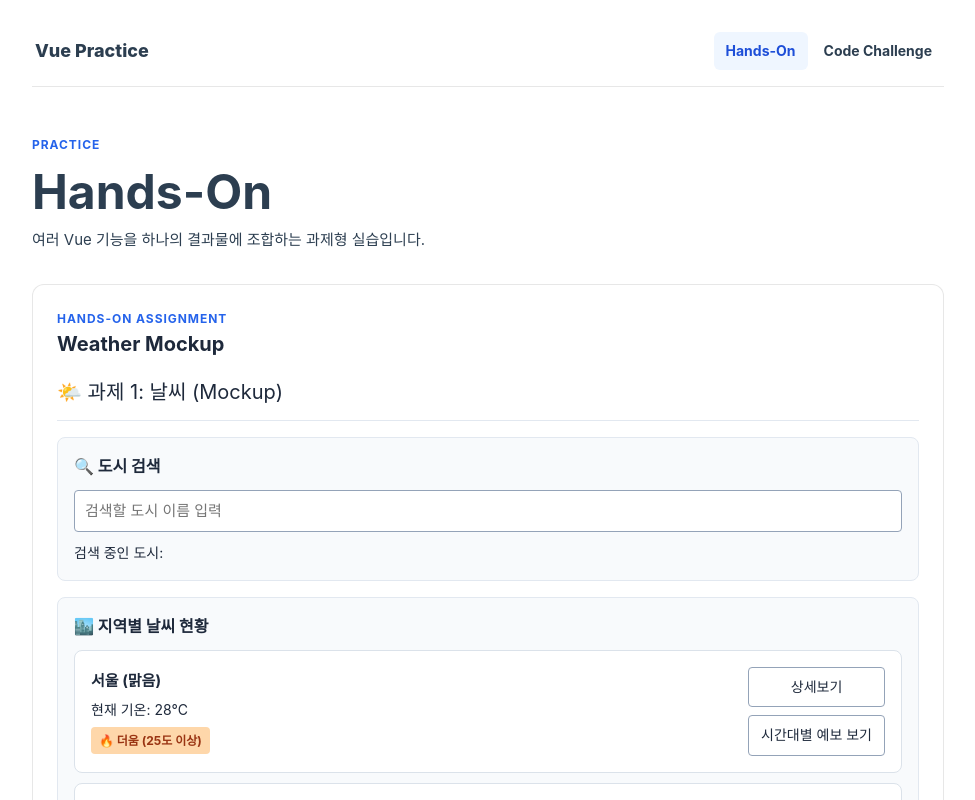
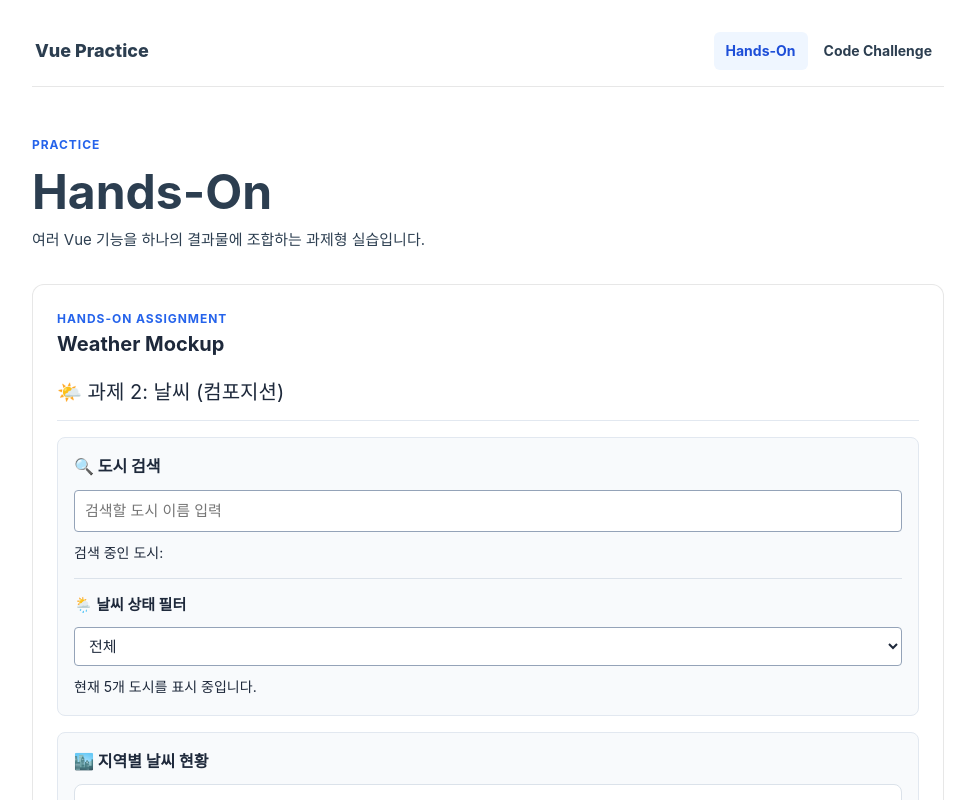
Before and after one commit to ShinHyeongcheol/skala-vue, a Vue app in the folder skala-vue/: page /hands-on in a window 1280 px wide. Shown: the top 800 px of the page, without its empty margins (152-1127 px from the left). Built offline with nearby package versions, Linux system fonts and the light colour scheme.

Commit message:
#11: hands on - weather composition

```diff
--- a/skala-vue/src/components/handsOn/WeatherMockup.vue
+++ b/skala-vue/src/components/handsOn/WeatherMockup.vue
@@ -1,5 +1,5 @@
 <script setup>
-import { ref } from 'vue'
+import { computed, ref, watch, watchEffect } from 'vue'
 
 const weatherList = ref([
   {
@@ -59,17 +59,39 @@ const weatherList = ref([
   },
 ])
 
-const searchCity = ref('')
+const searchQuery = ref('')
+const selectedCityInfo = ref(null)
+const openForecastCityId = ref(null)
+const selectedWeatherStatus = ref('전체')
 
-const selectedMessage = ref('카드를 클릭하거나 검색해 보세요.')
-const openForecastCityId = ref(null)
+const filteredWeatherList = computed(() => {
+  return weatherList.value.filter((city) => {
+    const matchesSearch = !searchQuery.value || city.name.includes(searchQuery.value)
+    const matchesStatus = selectedWeatherStatus.value === '전체'
+      || city.status === selectedWeatherStatus.value
 
-const updateSearchCity = (event) => {
-  searchCity.value = event.target.value
+    return matchesSearch && matchesStatus
+  })
+})
+
+const visibleCityCount = computed(() => filteredWeatherList.value.length)
+
+watch(selectedCityInfo, (city) => {
+  if (city) {
+    console.log(`[watch] 선택 도시: ${city.name}`)
   }
+})
 
-const selectCity = (cityName) => {
-  selectedMessage.value = `${cityName}이 선택되었습니다.`
+watch(selectedWeatherStatus, (status) => {
+  console.log(`[watch] 날씨 필터: ${status}`)
+})
+
+watchEffect(() => {
+  console.log(`[watchEffect] 검색어: ${searchQuery.value}`)
+})
+
+const selectCity = (city) => {
+  selectedCityInfo.value = city
 }
 
 const showDetail = (cityName, status) => {
@@ -83,34 +105,46 @@ const toggleForecast = (cityId) => {
 
 <template>
   <section class="weather-mockup" aria-labelledby="weather-mockup-title">
-    <h2 id="weather-mockup-title">🌤️ 과제 1: 날씨 (Mockup)</h2>
+    <h2 id="weather-mockup-title">🌤️ 과제 2: 날씨 (컴포지션)</h2>
 
     <section class="panel" aria-labelledby="search-title">
       <h3 id="search-title">🔍 도시 검색</h3>
       <input
-        v-model.trim="searchCity"
+        v-model.trim="searchQuery"
         type="text"
         placeholder="검색할 도시 이름 입력"
-        @input="updateSearchCity"
       />
-      <p>검색 중인 도시: <strong>{{searchCity}}</strong></p>
+      <p>검색 중인 도시: <strong>{{ searchQuery  }}</strong></p>
+
+      <hr class="filter-divider" />
+
+      <label for="weather-status-filter">🌦️ 날씨 상태 필터</label>
+      <select id="weather-status-filter" v-model="selectedWeatherStatus">
+        <option>전체</option>
+        <option>맑음</option>
+        <option>비</option>
+        <option>구름</option>
+      </select>
+      <p>현재 <strong>{{ visibleCityCount }}</strong>개 도시를 표시 중입니다.</p>
     </section>
 
     <section class="panel" aria-labelledby="weather-list-title">
       <h3 id="weather-list-title">🏙️ 지역별 날씨 현황</h3>
 
+      <template v-if="filteredWeatherList.length > 0">
         <article
-        v-for="city in weatherList"
+          v-for="city in filteredWeatherList"
           :key="city.id"
           class="weather-card"
           role="button"
           tabindex="0"
-        @click="selectCity(city.name)"
-        @keydown.enter="selectCity(city.name)"
-        @keydown.space.prevent="selectCity(city.name)"
+          @click="selectCity(city)"
+          @keydown.enter="selectCity(city)"
+          @keydown.space.prevent="selectCity(city)"
         >
           <div class="weather-content">
-          <h4>{{ city.name }} ({{ city.status }})</h4>
+            <h4>{{ city.name }}</h4>
+            <p>현재 날씨: {{ city.status }}</p>
             <p>현재 기온: {{ city.temp }}°C</p>
 
             <span v-if="city.temp >= 25" class="temperature-label hot">
@@ -146,9 +180,16 @@ const toggleForecast = (cityId) => {
             </p>
           </div>
         </article>
+      </template>
+
+      <p v-else class="empty-result">
+        "{{ searchQuery }}"와 일치하는 도시가 없습니다.
+      </p>
     </section>
 
-    <p class="status-bar" aria-live="polite">{{ selectedMessage }}</p>
+    <p class="status-bar" aria-live="polite">
+      {{ selectedCityInfo ? `${selectedCityInfo.name}이 선택되었습니다.` : '카드를 클릭하거나 검색해 보세요.' }}
+    </p>
   </section>
 </template>
 
@@ -178,6 +219,17 @@ h3, h4 {
   font-weight: 700;
 }
 
+label {
+  font-weight: 700;
+}
+
+.filter-divider {
+  width: 100%;
+  margin: 0.25rem 0;
+  border: 0;
+  border-top: 1px solid #dbe2ea;
+}
+
 h3 {
   font-size: 1rem;
 }
@@ -186,7 +238,8 @@ h4 {
   font-size: 0.9375rem;
 }
 
-input {
+input,
+select {
   width: 100%;
   padding: 0.5rem 0.625rem;
   color: #1e293b;
@@ -317,6 +370,15 @@ button:hover {
   border-radius: 0.375rem;
 }
 
+.empty-result {
+  padding: 1rem;
+  color: #64748b;
+  text-align: center;
+  background: #fff;
+  border: 1px dashed #94a3b8;
+  border-radius: 0.5rem;
+}
+
 @media (max-width: 480px) {
   .weather-card {
     align-items: stretch;
```
Lines whose indentation alone changed are shown as unchanged.
